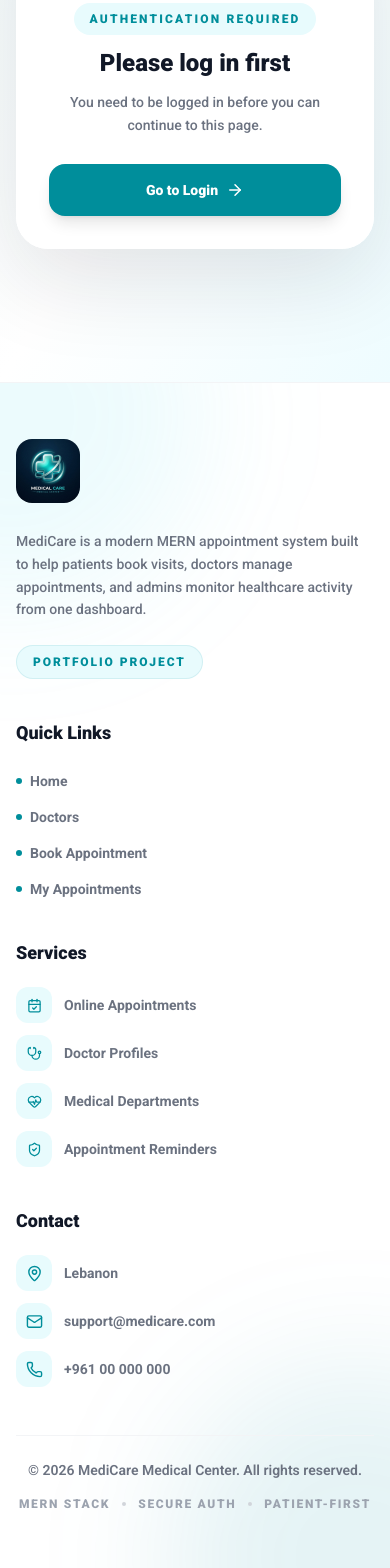
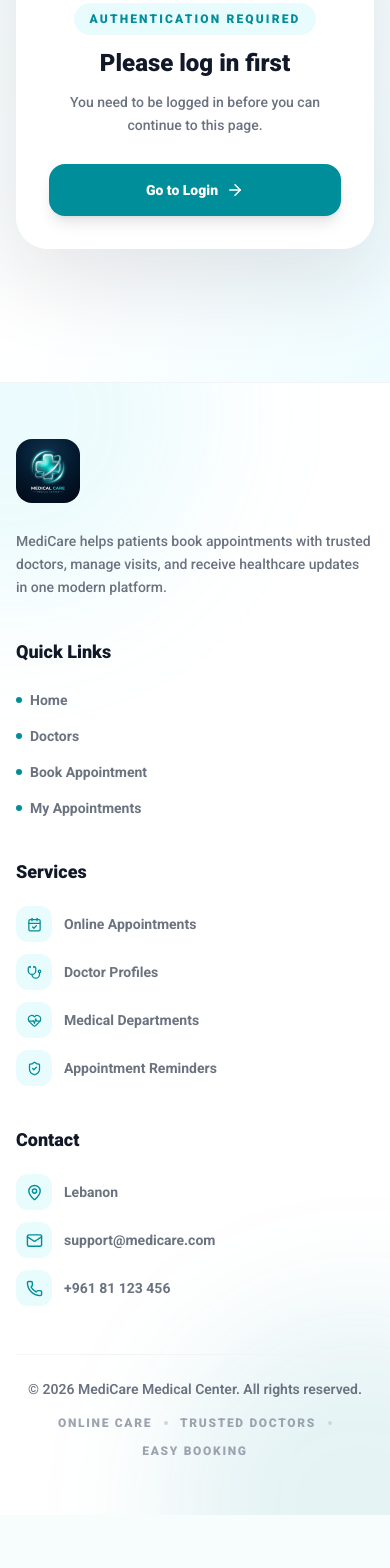
Before and after one commit to RoyEid/doctor-appointment-mern, a React (Create React App) app in the folder frontend/: page /my-appointments in a window 390 px wide. Shown: the part 348-1916 px from the top of the page. After the commit the page ends 1863 px from the top, so only its background shows below. Built offline with nearby package versions, Linux system fonts and the light colour scheme; no server answers; a web font is replaced by a local one.

Commit message:
feat: add responsive site footer component with navigation, services, and contact info

```diff
--- a/frontend/src/components/Footer.jsx
+++ b/frontend/src/components/Footer.jsx
@@ -48,18 +48,20 @@ function Footer() {
       icon: <Mail size={17} />,
     },
     {
-      label: "+961 00 000 000",
+      label: "+961 81 123 456",
       icon: <Phone size={17} />,
     },
   ];
 
   return (
     <footer className="relative overflow-hidden border-t border-gray-100 bg-white text-gray-700 transition-colors dark:border-[#1f3a40] dark:bg-[#071416] dark:text-slate-300">
+      {/* Decorative Blur Elements */}
       <div className="pointer-events-none absolute left-[-180px] top-[-160px] h-96 w-96 rounded-full bg-[#46daea]/10 blur-3xl" />
       <div className="pointer-events-none absolute bottom-[-180px] right-[-160px] h-96 w-96 rounded-full bg-[#008e9b]/10 blur-3xl" />
 
       <div className="relative z-10 mx-auto max-w-7xl px-4 py-14 sm:px-6 lg:px-8">
         <div className="grid grid-cols-1 gap-10 md:grid-cols-2 lg:grid-cols-4">
+          {/* Logo & Description */}
           <div>
             <Link to="/" className="inline-flex items-center gap-3">
               <img
@@ -70,16 +72,13 @@ function Footer() {
             </Link>
 
             <p className="mt-5 max-w-sm text-sm font-medium leading-relaxed text-gray-500 dark:text-slate-400">
-              MediCare is a modern MERN appointment system built to help
-              patients book visits, doctors manage appointments, and admins
-              monitor healthcare activity from one dashboard.
+              MediCare helps patients book appointments with trusted doctors,
+              manage visits, and receive healthcare updates in one modern
+              platform.
             </p>
-
-            <div className="mt-6 inline-flex rounded-full border border-[#008e9b]/10 bg-[#e8fbfd] px-4 py-2 text-xs font-black uppercase tracking-[0.16em] text-[#008e9b] dark:border-[#46daea]/15 dark:bg-[#46daea]/10 dark:text-[#46daea]">
-              Portfolio Project
-            </div>
           </div>
 
+          {/* Quick Links */}
           <div>
             <h3 className="mb-5 text-lg font-black text-gray-900 dark:text-white">
               Quick Links
@@ -100,6 +99,7 @@ function Footer() {
             </ul>
           </div>
 
+          {/* Services */}
           <div>
             <h3 className="mb-5 text-lg font-black text-gray-900 dark:text-white">
               Services
@@ -121,6 +121,7 @@ function Footer() {
             </ul>
           </div>
 
+          {/* Contact Information */}
           <div>
             <h3 className="mb-5 text-lg font-black text-gray-900 dark:text-white">
               Contact
@@ -143,6 +144,7 @@ function Footer() {
           </div>
         </div>
 
+        {/* Footer Bottom */}
         <div className="mt-12 border-t border-gray-100 pt-6 dark:border-[#1f3a40]">
           <div className="flex flex-col items-center justify-between gap-4 text-center md:flex-row md:text-left">
             <p className="text-sm font-semibold text-gray-500 dark:text-slate-400">
@@ -150,11 +152,11 @@ function Footer() {
             </p>
 
             <div className="flex flex-wrap items-center justify-center gap-3 text-xs font-black uppercase tracking-[0.14em] text-gray-400 dark:text-slate-500">
-              <span>MERN Stack</span>
+              <span>Online Care</span>
               <span className="h-1 w-1 rounded-full bg-gray-300 dark:bg-slate-600" />
-              <span>Secure Auth</span>
+              <span>Trusted Doctors</span>
               <span className="h-1 w-1 rounded-full bg-gray-300 dark:bg-slate-600" />
-              <span>Patient-first</span>
+              <span>Easy Booking</span>
             </div>
           </div>
         </div>
```
